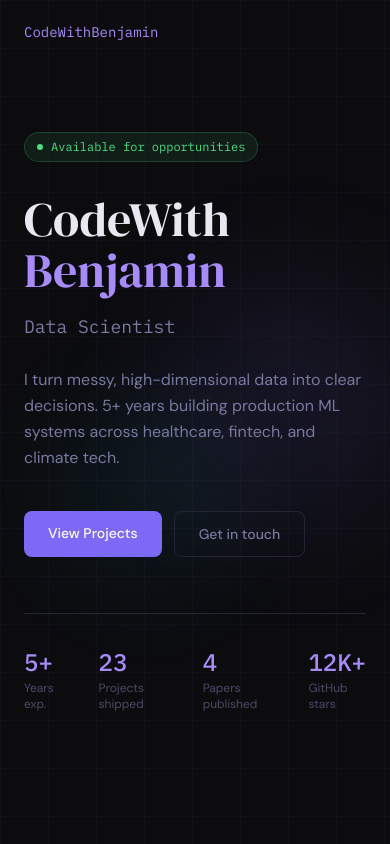
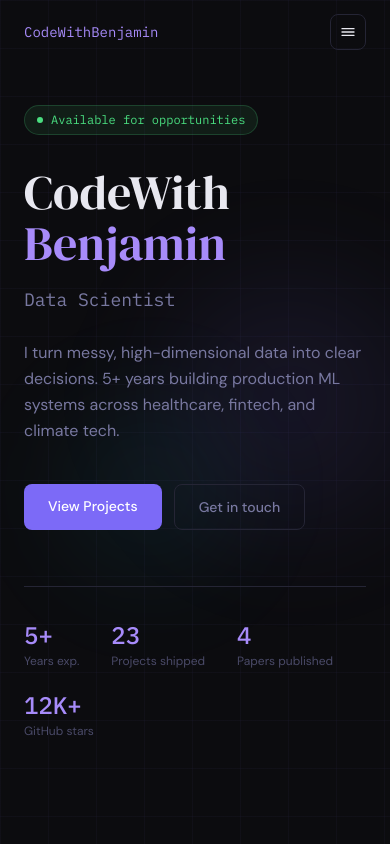
Before and after one commit to eakelvin/ben-kusi, a Next.js app: page / in a window 390 px wide. Shown: the top 844 px of the page. Built offline with nearby package versions, Linux system fonts and the light colour scheme.

Commit message:
Enhance Navbar with mobile menu functionality and add Home link; adjust layout styles for improved spacing in About, Contact, and Blog sections.

```diff
--- a/src/app/layout.tsx
+++ b/src/app/layout.tsx
@@ -30,7 +30,7 @@ export const metadata: Metadata = {
 
 export default function RootLayout({ children }: { children: React.ReactNode }) {
   return (
-    <html lang="en" className={`${dmSans.variable} ${dmSerif.variable} ${ibmMono.variable}`}>
+    <html lang="en" data-scroll-behavior="smooth" className={`${dmSans.variable} ${dmSerif.variable} ${ibmMono.variable}`}>
       <body className={dmSans.className}>
         <Navbar />
         <main>{children}</main>
--- a/src/components/Navbar.tsx
+++ b/src/components/Navbar.tsx
@@ -4,6 +4,7 @@ import Link from "next/link";
 import { usePathname } from "next/navigation";
 
 const links = [
+  { href: "/", label: "Home" },
   { href: "/about", label: "About" },
   { href: "/projects", label: "Projects" },
   { href: "/skills", label: "Skills" },
@@ -13,6 +14,7 @@ const links = [
 
 export function Navbar() {
   const [scrolled, setScrolled] = useState(false);
+  const [open, setOpen] = useState(false);
   const pathname = usePathname();
 
   useEffect(() => {
@@ -21,17 +23,24 @@ export function Navbar() {
     return () => window.removeEventListener("scroll", handler);
   }, []);
 
+  useEffect(() => {
+    setOpen(false);
+  }, [pathname]);
+
+  const showChrome = scrolled || open;
+
   return (
     <nav className="fixed top-0 left-0 right-0 z-50 transition-all duration-300"
       style={{
-        background: scrolled ? "rgba(12,12,15,0.85)" : "transparent",
-        backdropFilter: scrolled ? "blur(16px)" : "none",
-        borderBottom: scrolled ? "1px solid var(--border)" : "1px solid transparent",
+        background: showChrome ? "rgba(12,12,15,0.85)" : "transparent",
+        backdropFilter: showChrome ? "blur(16px)" : "none",
+        borderBottom: showChrome ? "1px solid var(--border)" : "1px solid transparent",
       }}>
       <div className="max-w-6xl mx-auto px-6 lg:px-12 h-16 flex items-center justify-between">
         <Link href="/" className="font-mono text-sm" style={{ color: "var(--accent-2)" }}>
           CodeWithBenjamin<span className="cursor-blink" />
         </Link>
+
         <div className="hidden md:flex items-center gap-8">
           {links.map(l => {
             const active = pathname === l.href;
@@ -49,6 +58,54 @@ export function Navbar() {
             Resume ↗
           </a>
         </div>
+
+        <button
+          type="button"
+          aria-label={open ? "Close menu" : "Open menu"}
+          aria-expanded={open}
+          onClick={() => setOpen(o => !o)}
+          className="md:hidden w-9 h-9 inline-flex items-center justify-center rounded-lg transition-colors"
+          style={{ border: "1px solid var(--border)", color: "var(--text)" }}>
+          {open ? (
+            <svg width="16" height="16" viewBox="0 0 24 24" fill="none" stroke="currentColor" strokeWidth="2" strokeLinecap="round" strokeLinejoin="round" aria-hidden>
+              <line x1="18" y1="6" x2="6" y2="18" />
+              <line x1="6" y1="6" x2="18" y2="18" />
+            </svg>
+          ) : (
+            <svg width="16" height="16" viewBox="0 0 24 24" fill="none" stroke="currentColor" strokeWidth="2" strokeLinecap="round" strokeLinejoin="round" aria-hidden>
+              <line x1="3" y1="7" x2="21" y2="7" />
+              <line x1="3" y1="12" x2="21" y2="12" />
+              <line x1="3" y1="17" x2="21" y2="17" />
+            </svg>
+          )}
+        </button>
+      </div>
+
+      <div
+        className={`md:hidden overflow-hidden transition-[max-height] duration-300 ease-in-out ${open ? "max-h-96" : "max-h-0"}`}
+        style={{ borderTop: open ? "1px solid var(--border)" : "1px solid transparent" }}>
+        <div className="px-6 py-4 flex flex-col gap-1">
+          {links.map(l => {
+            const active = pathname === l.href;
+            return (
+              <Link key={l.href} href={l.href}
+                onClick={() => setOpen(false)}
+                className="px-3 py-2.5 rounded-lg text-sm transition-colors"
+                style={{
+                  color: active ? "var(--text)" : "var(--text-muted)",
+                  background: active ? "var(--card)" : "transparent",
+                }}>
+                {l.label}
+              </Link>
+            );
+          })}
+          <a href="/resume.pdf"
+            onClick={() => setOpen(false)}
+            className="mt-2 text-xs px-4 py-2.5 rounded-lg font-mono text-center transition-all duration-200 hover:opacity-90"
+            style={{ background: "var(--accent)", color: "#fff" }}>
+            Resume ↗
+          </a>
+        </div>
       </div>
     </nav>
   );
--- a/src/components/sections/About.tsx
+++ b/src/components/sections/About.tsx
@@ -10,7 +10,7 @@ export function About() {
           <h2 className="font-display text-4xl lg:text-5xl">The story so far</h2>
         </div>
 
-        <div className="grid lg:grid-cols-5 gap-16 items-start">
+        <div className="grid lg:grid-cols-5 gap-10 lg:gap-16 items-start">
           <div className="lg:col-span-3 space-y-5">
             <p className="text-base leading-relaxed" style={{ color: "var(--text-muted)" }}>
               I&apos;m a data scientist with a deep belief that <span style={{ color: "var(--text)" }}>good models should be explainable, fair, and actually deployed</span> — not stuck in Jupyter notebooks. I started my journey studying applied mathematics at UC Berkeley, where I fell in love with the intersection of statistics and computation.
--- a/src/components/sections/Blog.tsx
+++ b/src/components/sections/Blog.tsx
@@ -1,7 +1,8 @@
 export function Blog() {
     return (
-        <section className="">
-
+        <section className="py-24 min-h-[60vh]">
+            <div className="max-w-6xl mx-auto px-6 lg:px-12">
+            </div>
         </section>
     );
 }
--- a/src/components/sections/Contact.tsx
+++ b/src/components/sections/Contact.tsx
@@ -23,7 +23,7 @@ export function Contact() {
           </h2>
         </div>
 
-        <div className="grid lg:grid-cols-2 gap-16">
+        <div className="grid lg:grid-cols-2 gap-10 lg:gap-16">
           <div>
             <p className="text-base leading-relaxed mb-8" style={{ color: "var(--text-muted)" }}>
               Open to senior IC and staff roles in ML/data science, as well as consulting engagements for model auditing, ML strategy, and production ML architecture.
@@ -55,7 +55,7 @@ export function Contact() {
           </div>
 
           {/* Contact Form */}
-          <div className="rounded-2xl p-8" style={{ background: "var(--card)", border: "1px solid var(--border)" }}>
+          <div className="rounded-2xl p-6 sm:p-8" style={{ background: "var(--card)", border: "1px solid var(--border)" }}>
             {sent ? (
               <div className="h-full flex flex-col items-center justify-center text-center py-12">
                 <div className="w-14 h-14 rounded-full mb-4 flex items-center justify-center"
--- a/src/components/sections/Hero.tsx
+++ b/src/components/sections/Hero.tsx
@@ -94,7 +94,7 @@ export function Hero() {
             </div>
 
             {/* Stats */}
-            <div className="flex gap-8 mt-14 pt-8" style={{ borderTop: "1px solid var(--border)" }}>
+            <div className="flex flex-wrap gap-x-8 gap-y-5 mt-14 pt-8" style={{ borderTop: "1px solid var(--border)" }}>
               {[
                 { val: "5+", label: "Years exp." },
                 { val: "23", label: "Projects shipped" },
```
